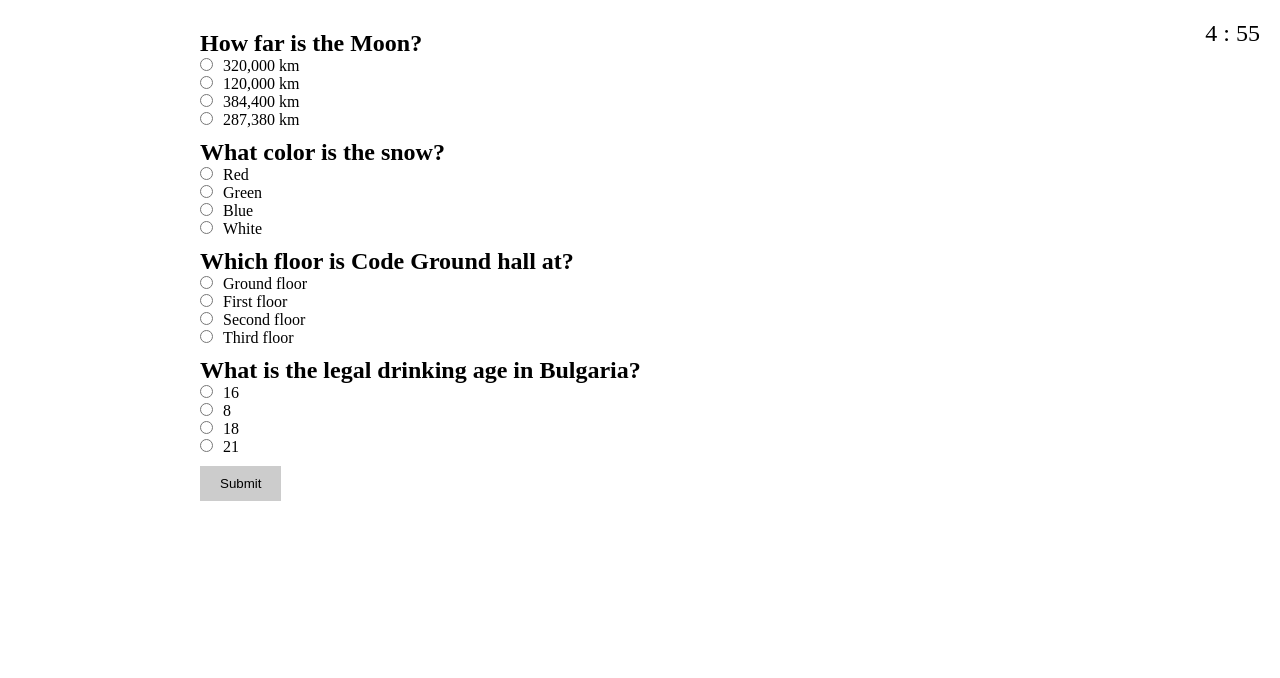
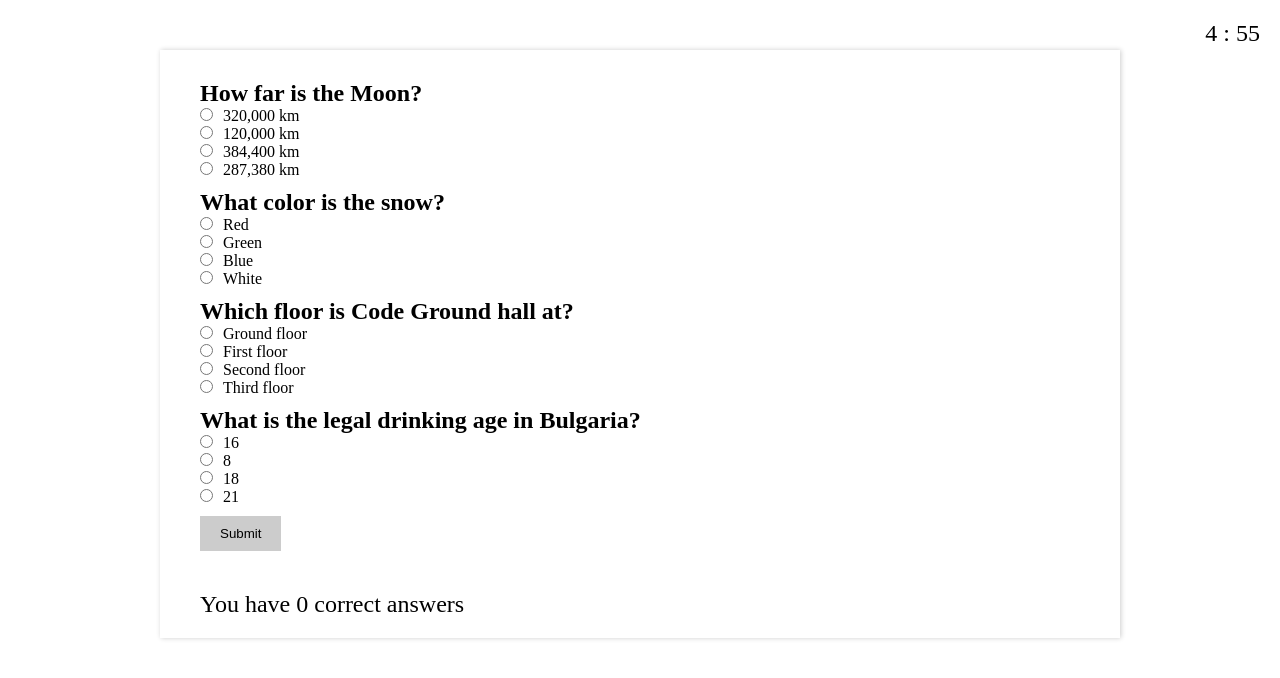
Before and after one commit to monty-georgiev/JS-Apps-Course, a plain HTML site: page Lect2/homework/problem2/index.html in a window 1280 px wide. Both pictures are taken after a click on the button "Submit". Drawn offline with Linux system fonts and the light colour scheme.

Commit message:
Poll
Added score rendering;

```diff
--- a/Lect2/homework/problem2/css/style.css
+++ b/Lect2/homework/problem2/css/style.css
@@ -6,7 +6,8 @@
 
 .main-wrapper {
     max-width: 960px;
-    margin: 0 auto;
+    margin: 50px auto;
+    box-shadow: 1px 0 5px rgba(0, 0, 0, 0.2);
 }
 
 ul {
@@ -49,3 +50,12 @@ input[type="radio"] {
 .btn:disabled:hover {
     background-color: #ccc;
 }
+
+.score-holder {
+    padding: 20px;
+}
+
+.score {
+    font-size: 24px;
+    padding-left: 20px;
+}
--- a/Lect2/homework/problem2/index.html
+++ b/Lect2/homework/problem2/index.html
@@ -11,6 +11,9 @@
     <span class="timer" id="timer">5 : 00</span>
     <section class="questions-holder" id="questions-holder">
     </section>
+    <div class="score-holder">
+        <span class="score" id="score"></span>
+    </div>
 </div>
 <script src="js/app.js"></script>
 <script>
--- a/Lect2/homework/problem2/js/app.js
+++ b/Lect2/homework/problem2/js/app.js
@@ -57,9 +57,11 @@
     //Set config variables and DOM elements
     var minutes = 5;
     var timerRaw = minutes * 60;
+    localStorage.setItem('timer', timerRaw);
     var timer = setInterval(clockCountdown, 1000);
     var timerContainer = document.getElementById('timer');
     var questionsHolder = document.getElementById('questions-holder');
+    var scoreContainer = document.getElementById('score');
 
     function initialize() {
         for (var q in questions) {
@@ -82,6 +84,7 @@
 
     //Timer countdown
     function clockCountdown() {
+        var timerRaw = localStorage.getItem('timer');
         timerRaw--;
         var minutesToDisplay = Math.floor(timerRaw / 60);
         var secondsToDisplay = Math.floor(timerRaw % 60);
@@ -97,6 +100,7 @@
             timerContainer.innerText = "Time out";
             document.getElementById('btn').setAttribute('disabled', true);
         }
+        localStorage.setItem('timer', timerRaw);
     }
 
     //Create li element with questions answers and radio buttons
@@ -137,6 +141,7 @@
     //Find all answered questions
     function getAnswers() {
         var selectedAnswers = document.querySelectorAll('input:checked');
+        var score = 0;
 
         var answeredNumber = selectedAnswers.length;
         for (var i = 0; i < answeredNumber; i++) {
@@ -144,10 +149,14 @@
             var answerNumber = selectedAnswers[i].getAttribute('answer-number');
             var questionFromStorage = JSON.parse(localStorage.getItem(questionId));
             questionFromStorage.userAnswer = answerNumber;
+            if (questionFromStorage.userAnswer == questionFromStorage.correctAnswer) {
+                score++;
+            }
             localStorage.setItem(questionId, JSON.stringify(questionFromStorage));
         }
 
         clearInterval(timer);
+        scoreContainer.innerText = "You have " + score + " correct answers";
 
     }
 
```
